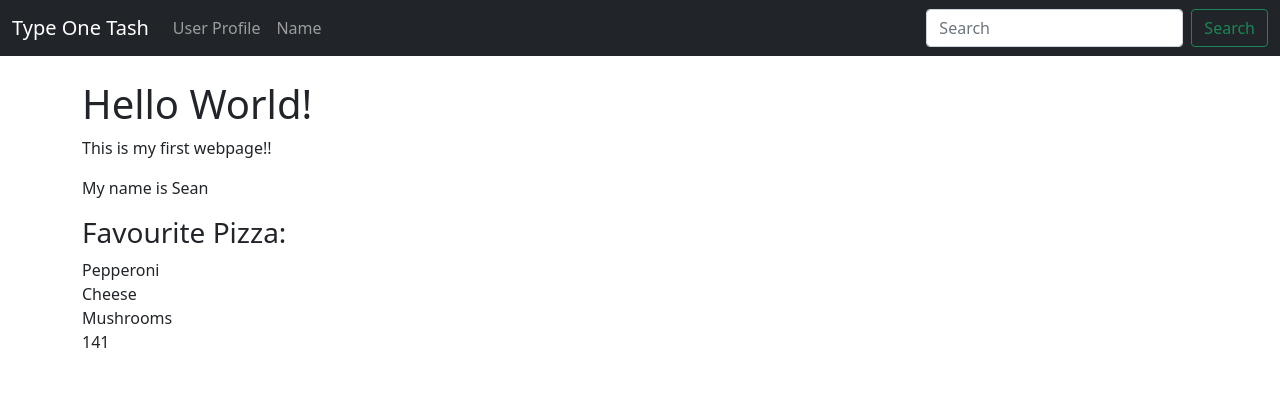
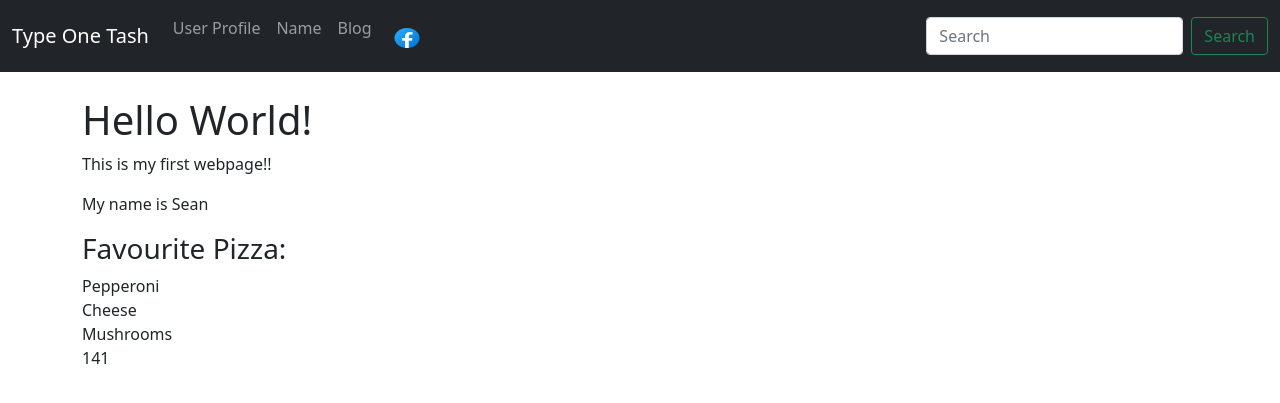
Before and after one commit to DevvySean/TashBlog, a Flask app: page / in a window 1280 px wide. Shown: the top 403 px of the page. Run offline with Flask 2, Linux system fonts and the light colour scheme.

Commit message:
Added Blog link on navbar and added facebook link

```diff
--- a/main.py
+++ b/main.py
@@ -46,5 +46,10 @@ def name():
     return render_template('name.html', name=name, form=form)
 
 
+@app.route('/blog')
+def blog():
+    return render_template('blog.html')
+
+
 if __name__ == '__main__':
     app.run(debug=True)
--- a/templates/navbar.html
+++ b/templates/navbar.html
@@ -12,6 +12,16 @@
         <li class="nav-item">
           <a class="nav-link" href="{{url_for('name')}}">Name</a>
         </li>
+        <li class="nav-item">
+          <a class="nav-link" href="{{url_for('blog')}}">Blog</a>
+        </li>
+        <nav class="navbar navbar-dark bg-dark">
+  <div class="container">
+    <a class="navbar-brand" href="https://www.facebook.com/natasha.habgood">
+      <img src="static/images/icons8-facebook-48.png" alt="" width="30" height="24">
+    </a>
+  </div>
+</nav>
       </ul>
       <form class="d-flex">
         <input class="form-control me-2" type="search" placeholder="Search" aria-label="Search">
```
Also changed, not shown: templates/blog.html (added, +15 -0 lines), static/images/icons8-facebook-48.png (added).
